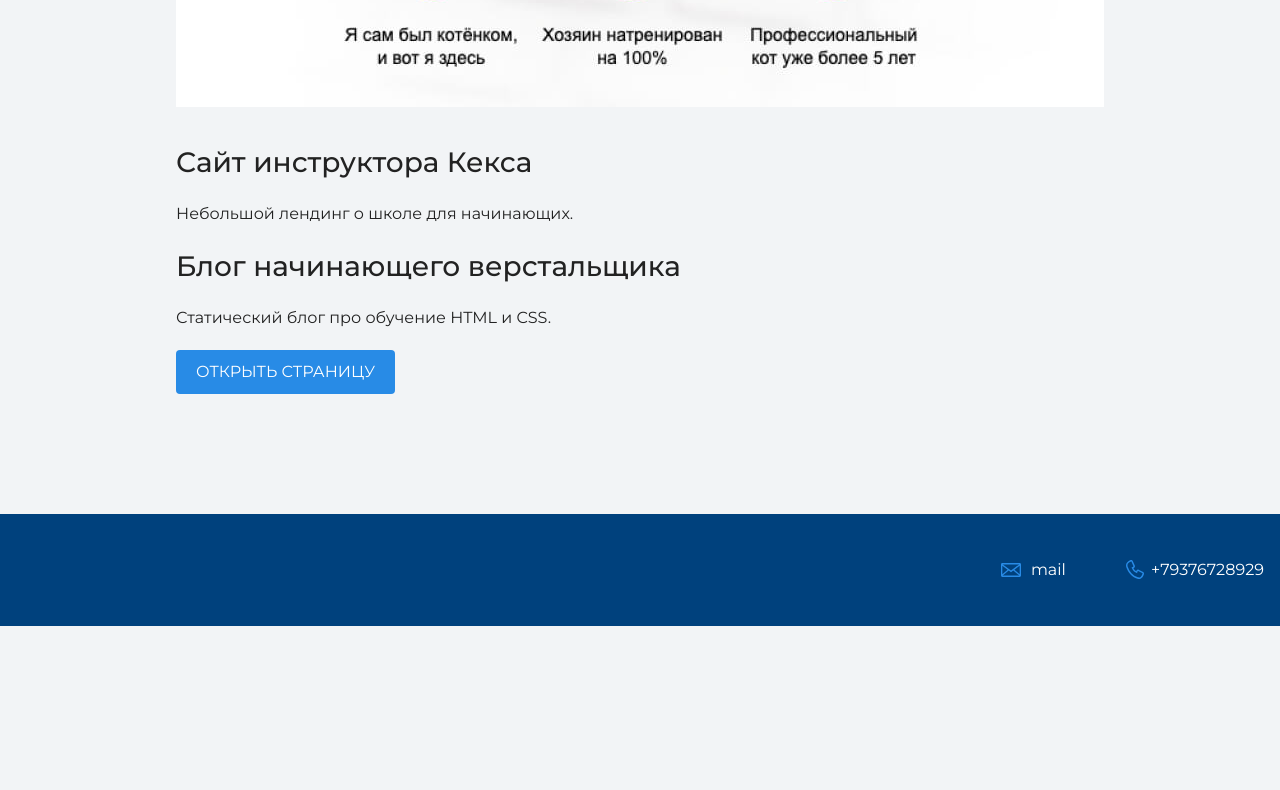
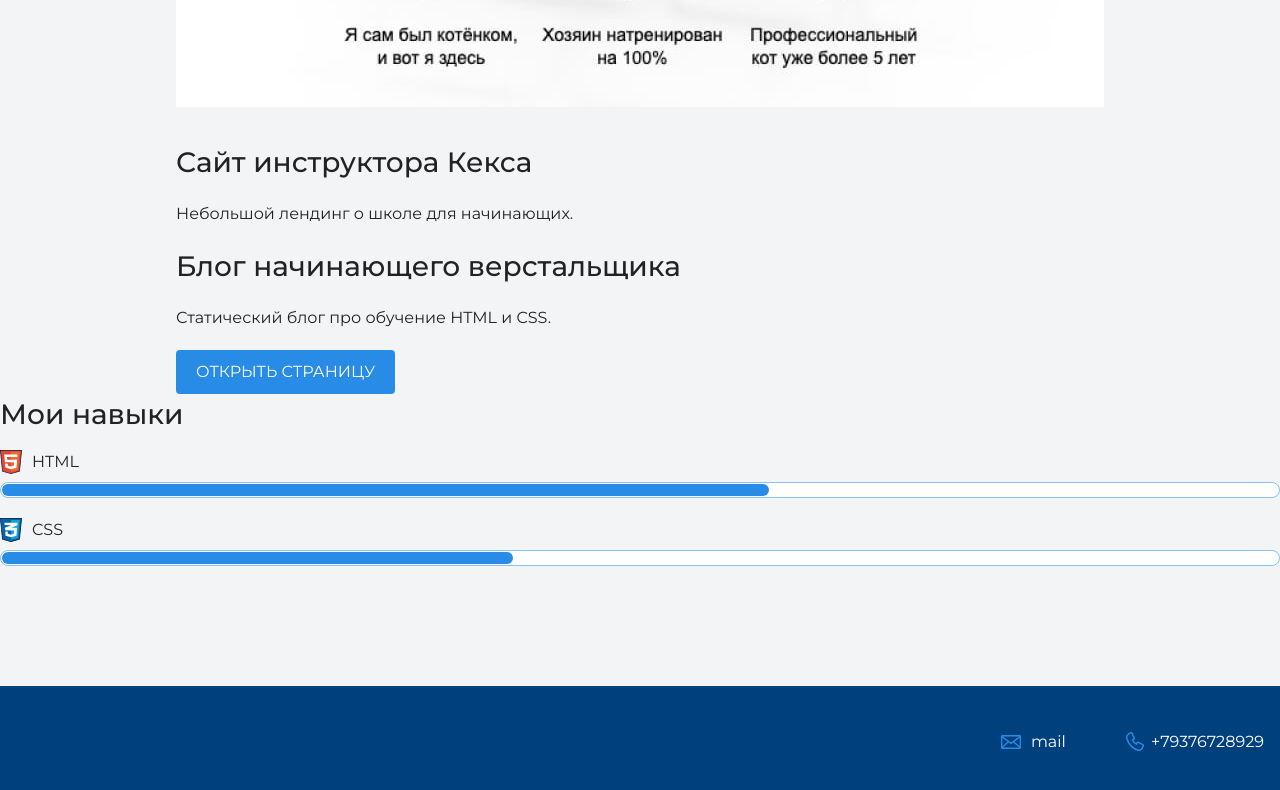
Before and after one commit to aleksei234/telesovsite, a plain HTML site: page index.html in a window 1280 px wide. Shown: the part 2828-3618 px from the top of the page. Before the commit the page ends 3454 px from the top, so only its background shows below. Drawn offline with nearby package versions, Linux system fonts and the light colour scheme.

Commit message:
Update index.html

```diff
--- a/index.html
+++ b/index.html
@@ -45,6 +45,15 @@
       <p>Статический блог про обучение HTML и CSS.</p>
 	  <a class="button" href="source/project/index.html">Открыть страницу</a>
 	  </div>
+	    <div class='skills'>
+		    <h3>Мои навыки</h3>
+		    <dl class="skills-list">
+    <dt class="skill-html">HTML</dt>
+    <dd class="level"><div style="width: 60%;">60%</div></dd>
+    <dt class="skill-css">CSS</dt>
+    <dd class="level"><div style="width: 40%;">40%</div></dd>
+  </dl>
+	    </div>
     </section>
 
     <footer class="page-footer">
```
